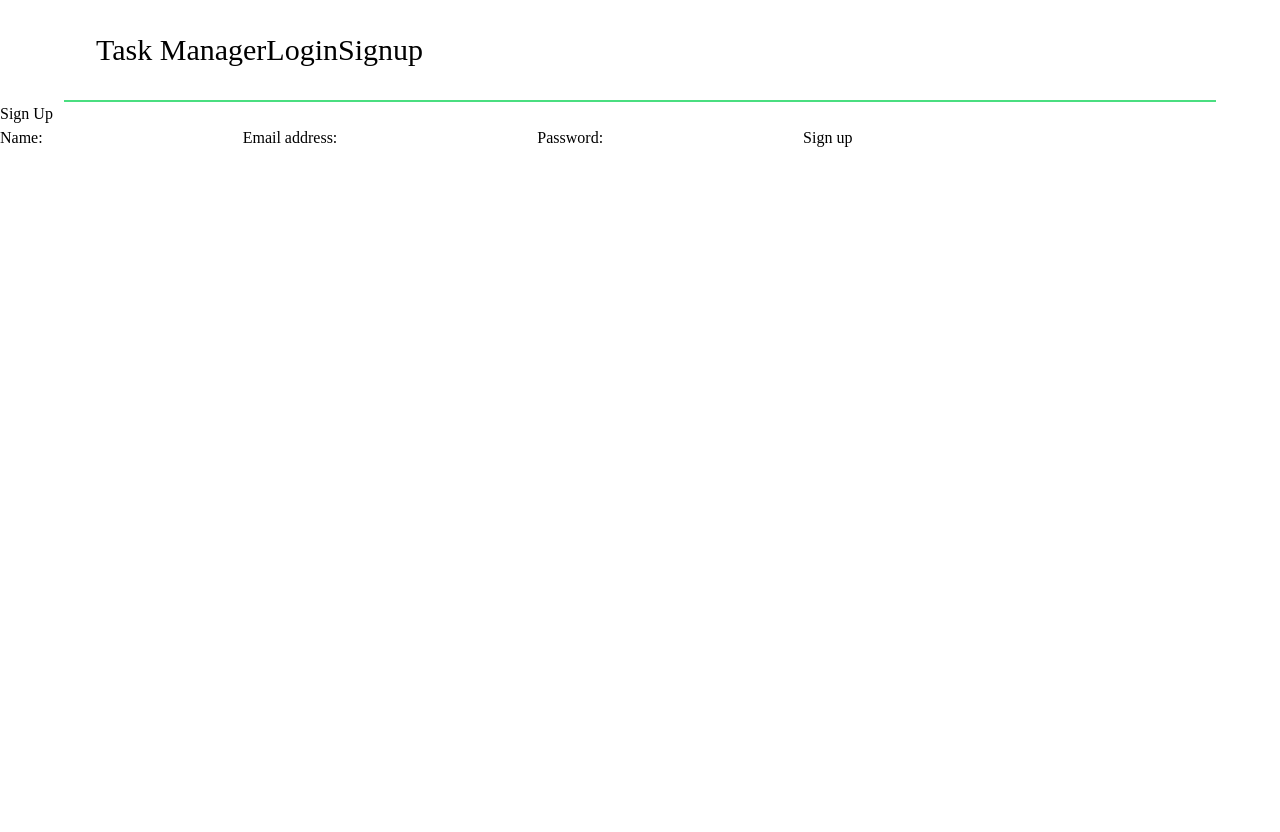
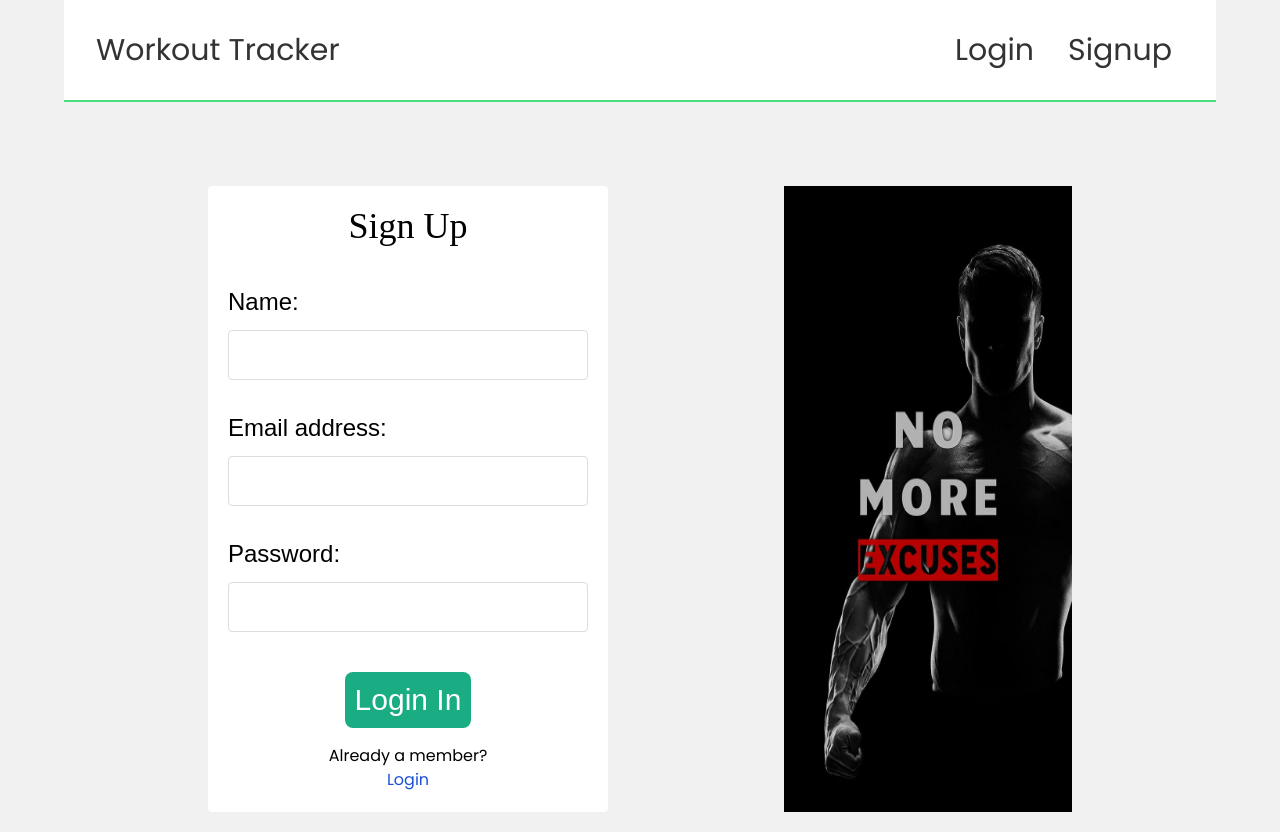
Before and after one commit to shivang101/MERN-TODO, a React (Create React App) app in the folder frontend/: page /signup in a window 1280 px wide. Before the commit the page ends 800 px from the top, so only its background shows below. Built offline with nearby package versions, Linux system fonts and the light colour scheme.

Commit message:
updated login sign up and navigation component

```diff
--- a/frontend/src/App.js
+++ b/frontend/src/App.js
@@ -1,4 +1,5 @@
-import { BrowserRouter, Routes, Route } from "react-router-dom";
+import { BrowserRouter, Routes, Route, Navigate } from "react-router-dom";
+import { useAuthContext } from "./hooks/useAuthContext";
 
 //pages
 import Home from "./pages/Home";
@@ -9,15 +10,25 @@ import Signup from "./pages/Signup";
 import Navbar from "./components/Navbar";
 
 function App() {
+  const { user } = useAuthContext();
   return (
     <div className="App">
       <BrowserRouter>
         <Navbar />
         <div className="pages">
           <Routes>
-            <Route path="/" element={<Home />} />
-            <Route path="/login" element={<Login />} />
-            <Route path="/signup" element={<Signup />} />
+            <Route
+              path="/"
+              element={user ? <Home /> : <Navigate to="/login" />}
+            />
+            <Route
+              path="/login"
+              element={!user ? <Login /> : <Navigate to="/" />}
+            />
+            <Route
+              path="/signup"
+              element={!user ? <Signup /> : <Navigate to="/" />}
+            />
           </Routes>
         </div>
       </BrowserRouter>
--- a/frontend/src/components/Navbar.js
+++ b/frontend/src/components/Navbar.js
@@ -11,19 +11,20 @@ export default function Navbar() {
     logout();
   };
   return (
-    <header className="text-3xl flex mx-16 p-8 border-b-2 border-green-400  ">
+    <header className="text-3xl flex justify-between mx-16 p-8 border-b-2 border-green-400  ">
       <Link to="/">
-        <h1>Task Manager</h1>
+        <h1>Workout Tracker</h1>
       </Link>
-      <nav>
+
+      <nav className="mx-3 flex gap-9">
         {user && (
-          <div>
+          <div className="mx-3 flex gap-9">
             <span>{user.user.name}</span>
             <button onClick={handleClick}>Log out</button>
           </div>
         )}
         {!user && (
-          <div>
+          <div className="flex gap-6">
             <Link to="/login">Login</Link>
             <Link to="/signup">Signup</Link>
           </div>
--- a/frontend/src/hooks/useLogin.js
+++ b/frontend/src/hooks/useLogin.js
@@ -17,13 +17,10 @@ export const useLogin = () => {
     });
     const json = await response.json();
     if (!response.ok) {
-      console.log(json);
-
       setIsLoading(false);
       setError(json.error);
     } else {
       localStorage.setItem("user", JSON.stringify(json));
-      console.log(json);
       dispatch({ type: "LOGIN", payload: json });
       setIsLoading(false);
     }
--- a/frontend/src/index.css
+++ b/frontend/src/index.css
@@ -4,6 +4,13 @@
 
 /* google font */
 @import url("https://fonts.googleapis.com/css2?family=Poppins:wght@300;400;500;600;800&family=VT323&display=swap");
+
+@import url('https://fonts.googleapis.com/css2?family=Vesper+Libre:wght@900&display=swap');
+
+
+@import url('https://fonts.googleapis.com/css2?family=Tilt+Warp&family=Vesper+Libre:wght@900&display=swap');
+
+@import url('https://fonts.googleapis.com/css2?family=Lato&family=Tilt+Warp&family=Vesper+Libre:wght@900&display=swap');
 
 /* layout */
 :root {
--- /dev/null
+++ b/frontend/src/pages/Auth.css
@@ -0,0 +1,132 @@
+/* google font */
+@import url("https://fonts.googleapis.com/css2?family=Poppins:wght@300;400;500;600;800&family=VT323&display=swap");
+
+/* layout */
+:root {
+  --primary: #1aac83;
+  --error: #e7195a;
+}
+body {
+  background: #f1f1f1;
+  margin: 0;
+  font-family: "Poppins";
+}
+header {
+  background: #fff;
+}
+header .container {
+  max-width: 1400px;
+  margin: 0 auto;
+  padding: 10px 20px;
+  display: flex;
+  align-items: center;
+  justify-content: space-between;
+}
+header a {
+  color: #333;
+  text-decoration: none;
+}
+.pages {
+  max-width: 1400px;
+  padding: 20px;
+  margin: 0 auto;
+}
+
+/* homepage */
+.home {
+  display: grid;
+  grid-template-columns: 3fr 1fr;
+  gap: 100px;
+}
+.workout-details {
+  background: #fff;
+  border-radius: 4px;
+  margin: 20px auto;
+  padding: 20px;
+  position: relative;
+  box-shadow: 2px 2px 5px rgba(0, 0, 0, 0.05);
+}
+.workout-details h4 {
+  margin: 0 0 10px 0;
+  font-size: 1.2em;
+  color: var(--primary);
+}
+.workout-details p {
+  margin: 0;
+  font-size: 0.9em;
+  color: #555;
+}
+.workout-details span {
+  position: absolute;
+  top: 20px;
+  right: 20px;
+  cursor: pointer;
+  background: #f1f1f1;
+  padding: 6px;
+  border-radius: 50%;
+  color: #333;
+}
+
+/* new workout form */
+label,
+input {
+  display: block;
+}
+input {
+  padding: 10px;
+  margin-top: 10px;
+  margin-bottom: 20px;
+  width: 100%;
+  border: 1px solid #ddd;
+  border-radius: 4px;
+  box-sizing: border-box;
+}
+form button {
+  background: var(--primary);
+  border: 0;
+  color: #fff;
+  padding: 10px;
+  font-family: "Poppins";
+  border-radius: 4px;
+  cursor: pointer;
+}
+div.error {
+  padding: 10px;
+  background: #ffefef;
+  border: 1px solid var(--error);
+  color: var(--error);
+  border-radius: 4px;
+  margin: 20px 0;
+}
+input.error {
+  border: 1px solid var(--error);
+}
+
+/* navbar */
+nav {
+  display: flex;
+  align-items: center;
+}
+nav a {
+  margin-left: 10px;
+}
+nav button {
+  background: #fff;
+  color: var(--primary);
+  border: 2px solid var(--primary);
+  padding: 6px 10px;
+  border-radius: 4px;
+  font-family: "Poppins";
+  cursor: pointer;
+  font-size: 1em;
+}
+
+/* auth forms */
+form.signup,
+form.login {
+  max-width: 400px;
+  /* margin: 40px auto; */
+  padding: 20px;
+  background: #fff;
+  border-radius: 4px;
+}
--- a/frontend/src/pages/Login.js
+++ b/frontend/src/pages/Login.js
@@ -1,5 +1,8 @@
 import React, { useState } from "react";
+import { Link } from "react-router-dom";
 import { useLogin } from "../hooks/useLogin";
+import pic1 from ".././images/pic1.jpg";
+
 
 export default function Login() {
   const [email, setEmail] = useState("");
@@ -13,23 +16,38 @@ export default function Login() {
   };
 
   return (
-    <form onSubmit={handleSubmit}>
-      <h3>Login</h3>
-      <label>Email:</label>
-      <input
+    <div className="grid gap-0 grid-cols-3 mt-16 w-fit mx-auto">
+
+    <form className="login col-span-2" onSubmit={handleSubmit}>
+      <h3 className="text-center font-VesperLibre text-4xl">Login</h3>
+
+      <label className="text-2xl font-ab mt-10 mb-3" >Email:</label>
+
+      <input className="text-lg"
         type="email"
         onChange={(e) => setEmail(e.target.value)}
         value={email}
       />
-      <label>Password:</label>
+      <label className="text-2xl font-ab mt-10 mb-3 " >Password:</label>
       <input
+        className="text-lg"
         type="password"
         onChange={(e) => setPassword(e.target.value)}
         value={password}
       />
 
-      <button disabled={isLoading}>Login In</button>
+      <div className="flex flex-col items-center mt-10">
+      <button className="text-3xl font-ab rounded-lg" disabled={isLoading}>Login In</button>
       {error && <div className="error">{error}</div>}
+      <span className="mt-4">Not Registered with us?
+      </span>
+        <Link className="text-blue-700" href="/signup">Sign Up</Link>
+      </div>
     </form>
+      <div>
+        <img className="w-72 h-full " src={pic1} alt ="motivation"></img>
+      </div>
+
+      </div>
   );
 }
--- a/frontend/src/pages/Signup.js
+++ b/frontend/src/pages/Signup.js
@@ -1,5 +1,8 @@
 import { useState } from "react";
 import { useSignup } from "../hooks/useSignup";
+import "./Auth.css";
+import { Link } from "react-router-dom";
+import pic1 from ".././images/pic1.jpg";
 
 const Signup = () => {
   const [email, setEmail] = useState("");
@@ -14,30 +17,47 @@ const Signup = () => {
   };
 
   return (
-    <form className="signup" onSubmit={handleSubmit}>
-      <h3>Sign Up</h3>
-      <label>Name:</label>
+    <div className="grid gap-0 grid-cols-3 mt-16 w-fit mx-auto">
+
+    <form className="signup col-span-2" onSubmit={handleSubmit}>
+      <h3 className="text-center font-VesperLibre text-4xl" >Sign Up</h3>
+      <label className="text-2xl font-ab  mt-10 mb-3">Name:</label>
       <input
+        className="text-lg"
         type="text"
         onChange={(e) => setName(e.target.value)}
         value={name}
-      />
-      <label>Email address:</label>
+        />
+      <label className="text-2xl font-ab mt-8 mb-3">Email address:</label>
       <input
+        className="text-lg"
         type="email"
         onChange={(e) => setEmail(e.target.value)}
         value={email}
-      />
-      <label>Password:</label>
+        />
+      <label  className="text-2xl font-ab mt-8 mb-3" >Password:</label>
       <input
-        type="password"
-        onChange={(e) => setPassword(e.target.value)}
-        value={password}
+      className="text-lg"
+      type="password"
+      onChange={(e) => setPassword(e.target.value)}
+      value={password}
       />
 
-      <button disabled={isLoading}>Sign up</button>
+      <div className="flex flex-col items-center mt-10">
+      <button className="text-3xl font-ab rounded-lg" disabled={isLoading}>Login In</button>
       {error && <div className="error">{error}</div>}
+      <span className="mt-4">Already a member?
+      </span>
+        <Link className="text-blue-700" href="/login">Login</Link>
+      </div>
+
+      {/* <button disabled={isLoading}>Sign up</button>
+      {error && <div className="error">{error}</div>} */}
     </form>
+    <div>
+        <img className="w-72 h-full " src={pic1} alt ="motivation"></img>
+      </div>
+      </div>
   );
 };
 
--- a/frontend/tailwind.config.js
+++ b/frontend/tailwind.config.js
@@ -2,7 +2,14 @@
 module.exports = {
   content: ["./src/**/*.{js,jsx,ts,tsx}"],
   theme: {
-    extend: {},
+    extend: {
+        fontFamily: {
+          VesperLibre: ['Vesper Libre', 'serif'],
+          hello: ['Tilt Warp', 'cursive'],
+          ab:['Loto','sans-serif']
+       },
+
+    },
   },
   plugins: [],
 };
```
Also changed, not shown: frontend/src/images/pic1.jpg (added).
